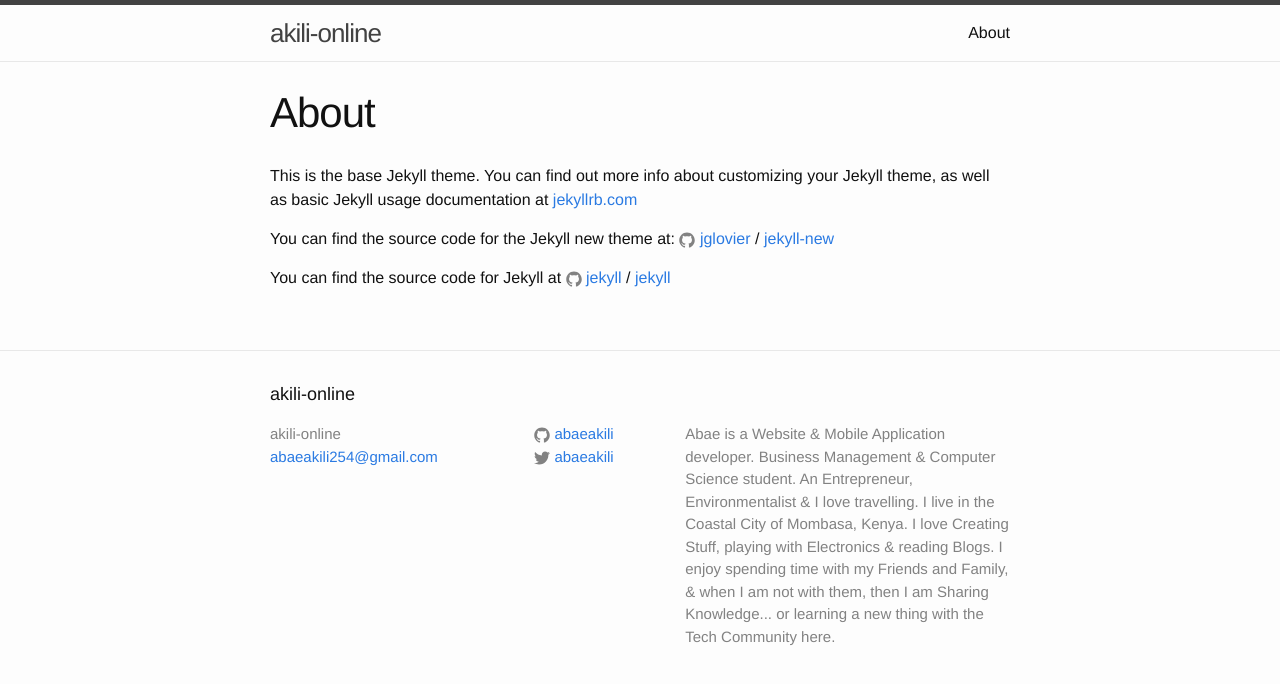
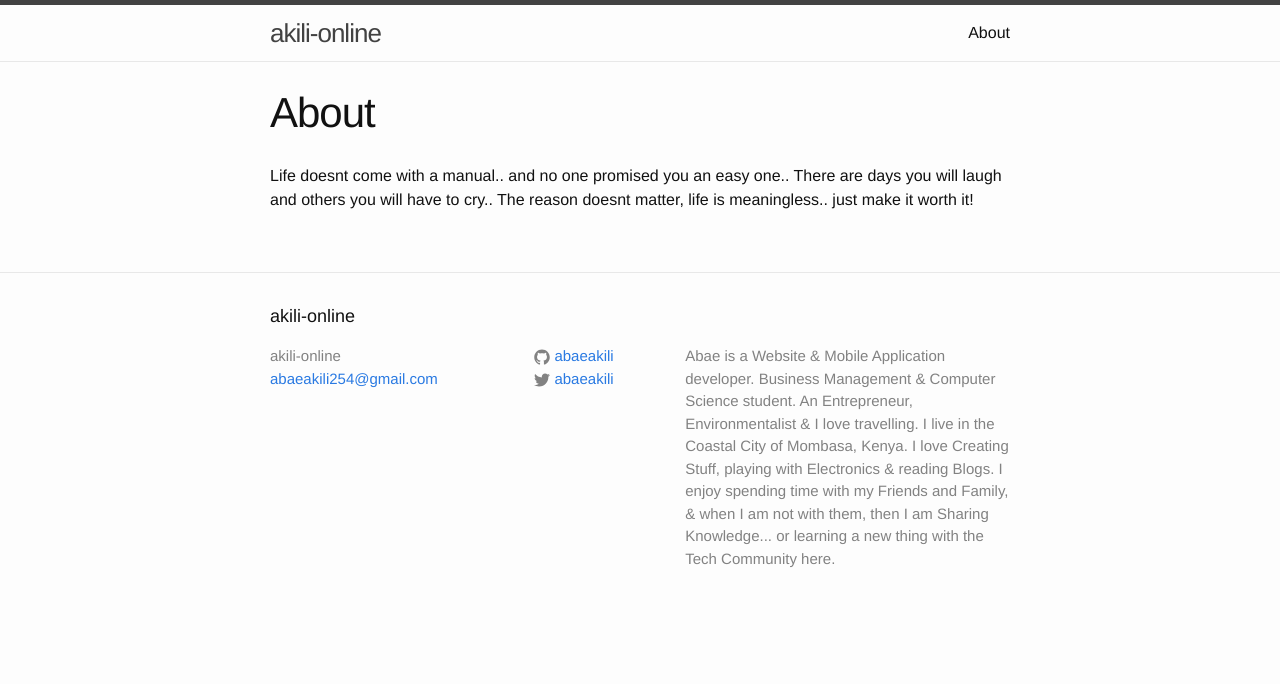
Before and after one commit to abaeakili/abaeakili, a Jekyll site: the page built from about.md, in a window 1280 px wide. Shown: the top 684 px of the page. Built offline with Jekyll 4.4.1, drawn with Linux system fonts in a browser that asks for light colours.

Commit message:
Update about.md

```diff
--- a/about.md
+++ b/about.md
@@ -4,12 +4,6 @@ title: About
 permalink: /about/
 ---
 
-This is the base Jekyll theme. You can find out more info about customizing your Jekyll theme, as well as basic Jekyll usage documentation at [jekyllrb.com](http://jekyllrb.com/)
-
-You can find the source code for the Jekyll new theme at:
-{% include icon-github.html username="jglovier" %} /
-[jekyll-new](https://github.com/jglovier/jekyll-new)
-
-You can find the source code for Jekyll at
-{% include icon-github.html username="jekyll" %} /
-[jekyll](https://github.com/jekyll/jekyll)
+Life doesnt come with a manual.. and no one promised you an easy one..
+There are days you will laugh and others you will have to cry..
+The reason doesnt matter, life is meaningless.. just make it worth it!
```
